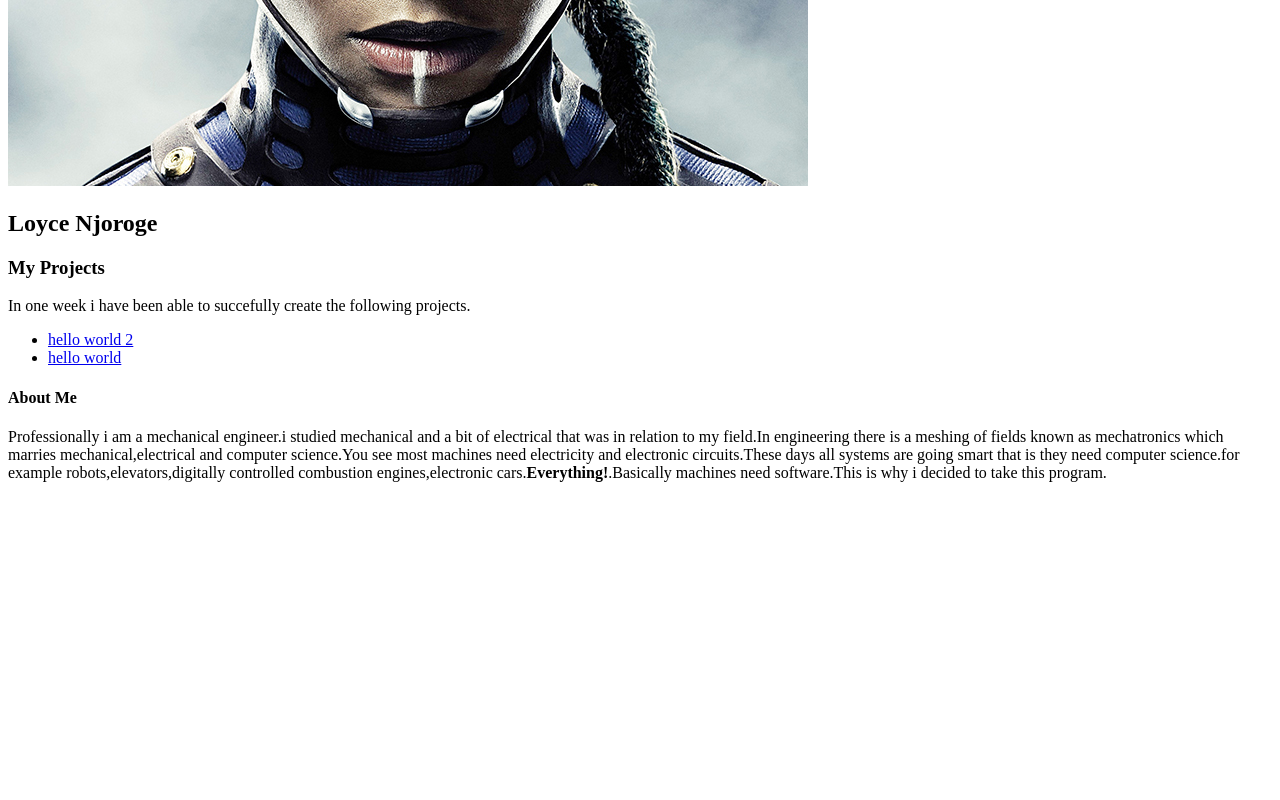
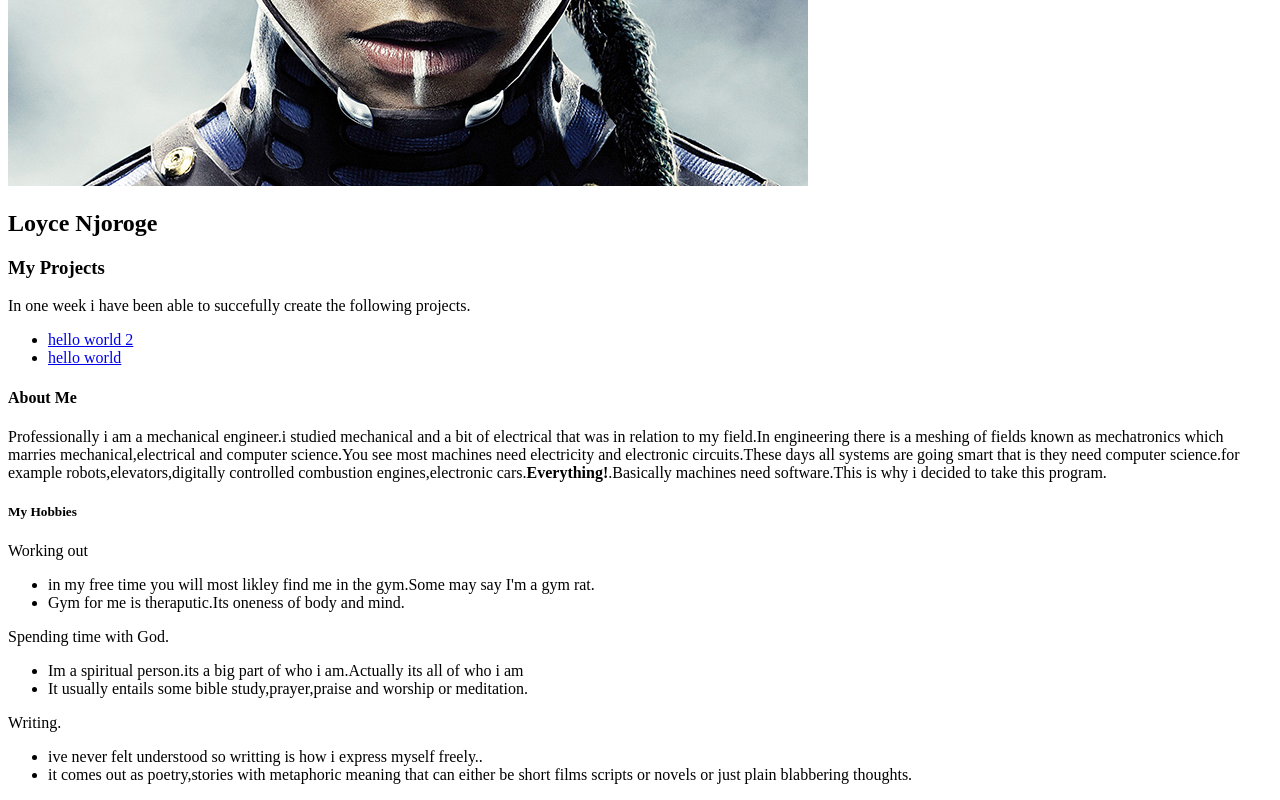
Before and after one commit to loycemimo/portfolio-landing-page, a plain HTML site: page portfolio.html in a window 1280 px wide. Shown: the part 457-1257 px from the top of the page. Before the commit the page ends 955 px from the top, so only its background shows below. Drawn offline with Linux system fonts and the light colour scheme.

Commit message:
add my hobbies paragraphs

```diff
--- a/portfolio.html
+++ b/portfolio.html
@@ -9,13 +9,15 @@
             <h1>MY PORTFOLIO</h1>
                <img src = "images/me.jpg" alt = "an image that represents me">
             <h2>Loyce Njoroge</h2>
+
             <h3>My Projects</h3>
                <p>In one week i have been able to succefully create the following projects.</p>
                <ul>
                    <li><a href ="https://github.com/loycemimo/hello-world-2.git">hello world 2</a></li>
                    <li><a href ="https://github.com/loycemimo/hello-world.git">hello world</a></li>
                </ul>
-               <h4>About Me</h4>
+
+            <h4>About Me</h4>
                <p> Professionally i am a mechanical engineer.i studied mechanical and a bit of electrical
                    that was in relation to my field.In engineering there is a meshing of fields known as
                    mechatronics which marries mechanical,electrical and computer science.You see most machines
@@ -24,7 +26,29 @@
                    engines,electronic cars.<strong>Everything!</strong>.Basically machines need software.This
                    is why i decided to take this program.
                </p>
-               <p></p>
+
+            <h5>My Hobbies</h5>
+               <p>Working out
+                   <ul>
+                       <li>in my free time you will most likley find me in the gym.Some may say I'm a gym rat.</li>
+                       <li>Gym for me is theraputic.Its oneness of body and mind.</li>
+                  </ul>
+               </p>
+               <p>Spending time with God.
+                   <ul>
+                       <li>Im a spiritual person.its a big part of who i am.Actually its all of who i am</li>
+                       <li>It usually entails some bible study,prayer,praise and worship or meditation.</li>
+                   </ul>
+               </p>
+               <p>Writing.
+                   <ul>
+                       <li>ive never felt understood so writting is how i express myself freely..</li>
+                       <li>it comes out as poetry,stories with metaphoric meaning that can either be
+                           short films scripts or novels or just plain blabbering thoughts.
+                       </li>
+                   </ul>
+
+               </p>
 
         </body>
 </html>
```
